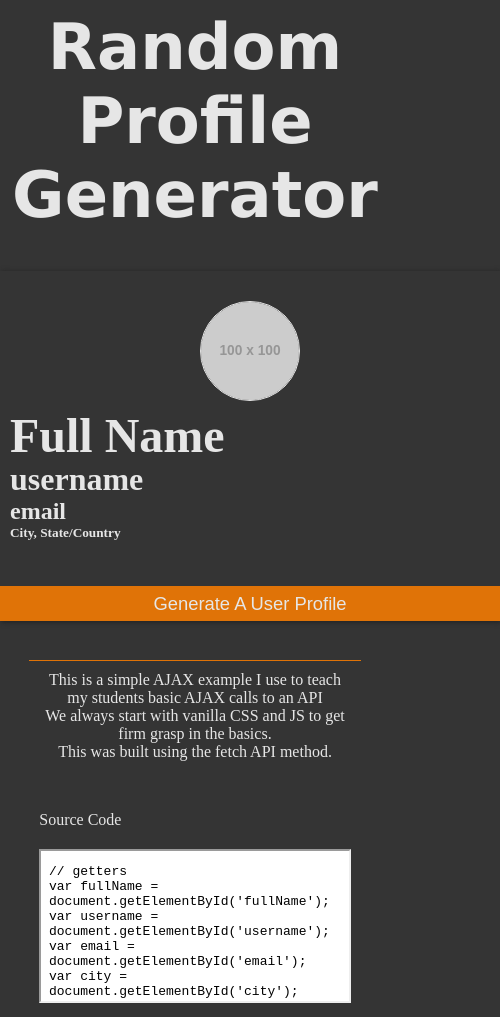
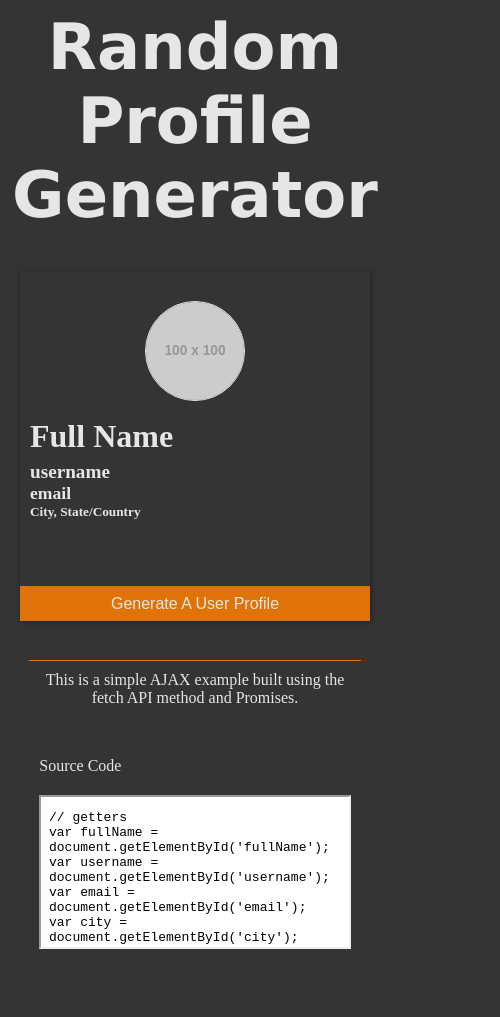
Before and after one commit to davidmdugger/new-user-generator, a plain HTML site: page index.html in a window 390 px wide. Shown: the whole page, 500 px wide, since content can reach past the window. After the commit the page ends 963 px from the top, so only its background shows below. Drawn offline with Linux system fonts and the light colour scheme; placeholder pictures from the web are drawn by us.

Commit message:
Added head title and improved responsiveness

```diff
--- a/css/name-generator.css
+++ b/css/name-generator.css
@@ -19,7 +19,7 @@ body{
 
 #main{
   position: relative;
-  width: 500px;
+  width: 350px;
   height: 350px;
   padding-top: 10px;
   box-shadow: 1px 1px 5px #202020;
@@ -41,18 +41,18 @@ body{
 #main #fullName{
   margin: 10px 0;
   width: 100%;
-  font-size: 3em;
+  font-size: 2em;
   line-height: 30px;
   text-transform: capitalize; /* Capitalize first letter in name */
 }
 
 #main #username{
   text-transform: lowercase;
-  font-size: 2em;
+  font-size: 1.2em;
 }
 
 #main #email{
-  font-size: 1.5em;
+  font-size: 1.1em;
 }
 
 #main #city{
@@ -64,7 +64,7 @@ body{
   bottom: 0;
   width: 100%;
   height: 35px;
-  font-size: 1.15em;
+  font-size: 1em;
   background-color: #e07307;
   border: none;
   color: #e6e6e6;
@@ -87,3 +87,9 @@ body{
   width: 100%;
   background-color: #fff;
 }
+
+@media (min-width: 500px){
+  #main{
+    width: 500px;
+  }
+}
--- a/index.html
+++ b/index.html
@@ -5,7 +5,7 @@
   <meta name="viewport" content="width=device-width, initial-scale=1.0">
   <meta http-equiv="X-UA-Compatible" content="ie=edge">
   <link rel="stylesheet" href="css/name-generator.css" />
-  <title>Document</title>
+  <title>AJAX - Random Profile Generator</title>
 </head>
 <body>
   <h1 id="title">Random Profile Generator</h1>
@@ -21,9 +21,7 @@
   </div>
 
   <div id="explanation">
-    <p>This is a simple AJAX example I use to teach my students basic AJAX calls to an API</p>
-    <p>We always start with vanilla CSS and JS to get firm grasp in the basics.</p>
-    <p>This was built using the fetch API method.</p>
+    <p>This is a simple AJAX example built using the fetch API method and Promises.</p>
     <p id="source-code-title">Source Code</p>
     <iframe id="source-code" src="js/name-generator.js"></iframe>
   </div>
```
